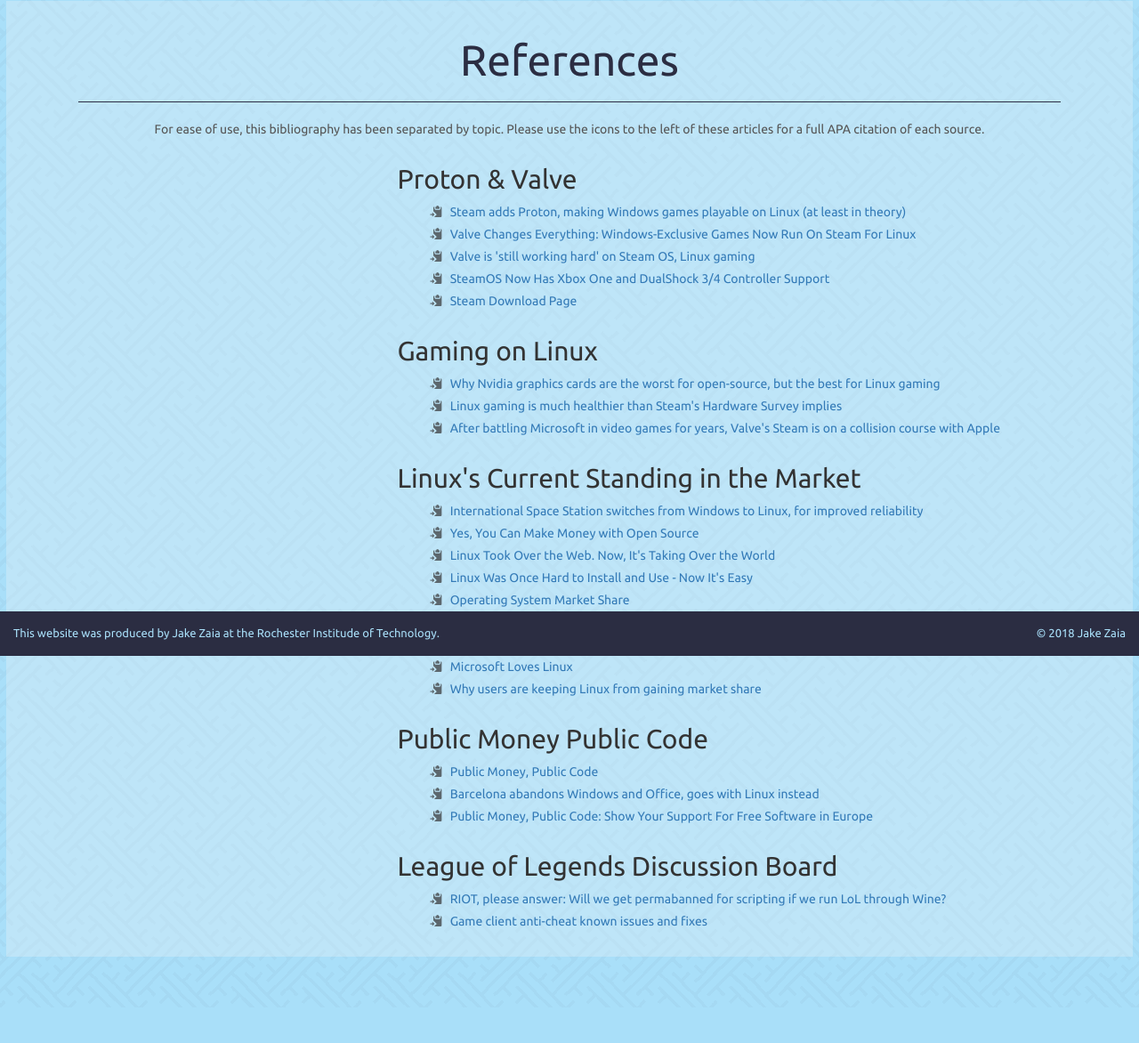
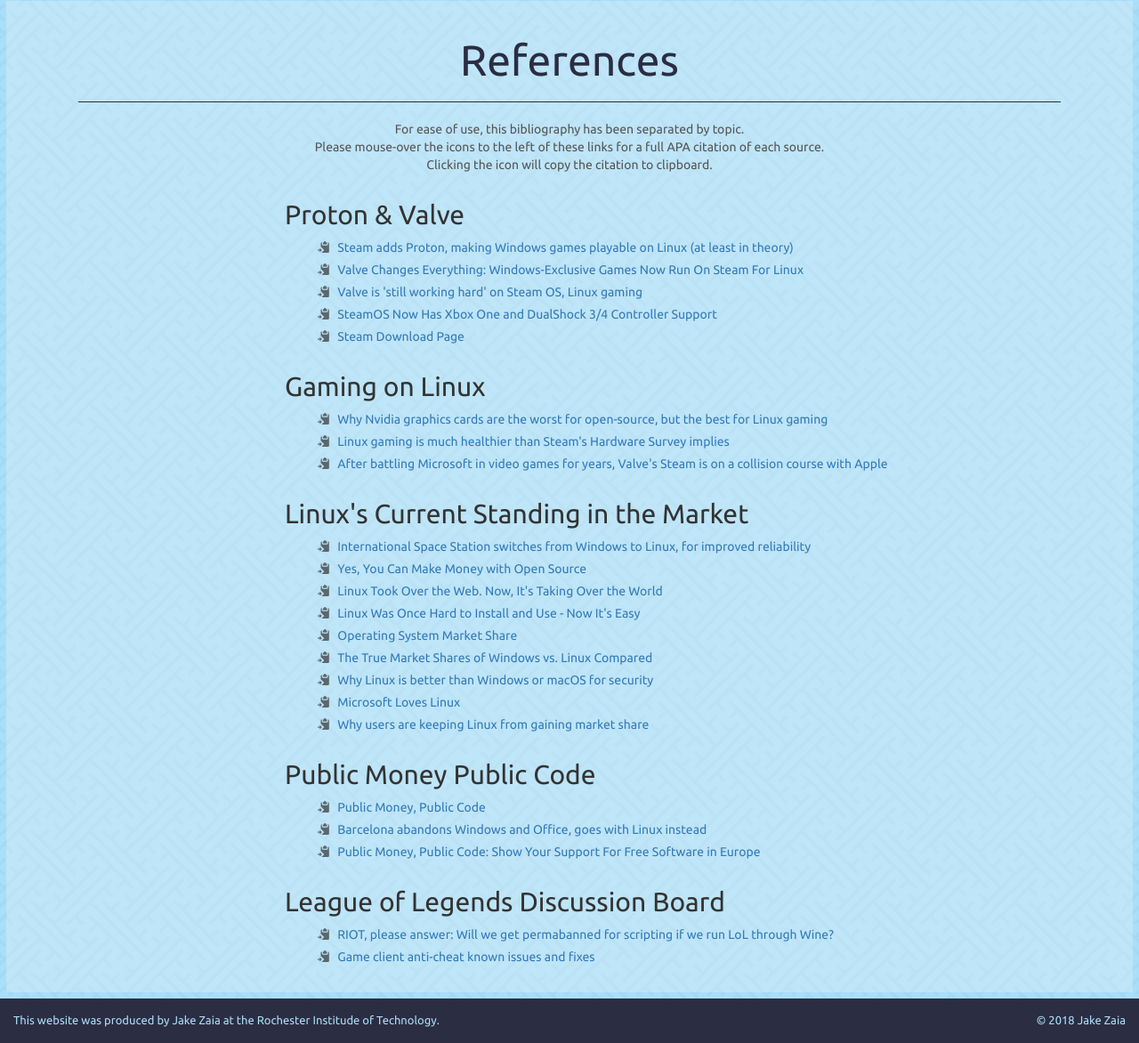
Before and after one commit to jzaia18/IGME110-Website, a plain HTML site: page references.html in a window 1280 px wide. Shown: the part 63-1235 px from the top of the page at 89% size. Before the commit the page ends 1195 px from the top, so only its background shows below. Drawn offline with nearby package versions, Linux system fonts and the light colour scheme.

Commit message:
Small changes

```diff
--- a/references.html
+++ b/references.html
@@ -42,19 +42,23 @@
       <hr>
 
       <p id="references-desc">
-        For ease of use, this bibliography has been separated by topic. Please use the icons to the left of these articles for a full APA citation of each source.
+        For ease of use, this bibliography has been separated by topic.
+	<br />
+	Please mouse-over the icons to the left of these links for a full APA citation of each source.
+	<br />
+	Clicking the icon will copy the citation to clipboard.
       </p>
 
       <table class="image-text-pair">
         <tr>
-          <td class="itp-image">
+          <td class="itp-img">
             <!-- <img src="static/img/references/steamforlinux.jpg" alt="Steam for Linux Logo" /> -->
           </td>
           <td class="itp-p">
             <h2> Proton & Valve </h2>
             <ul class="references-list">
               <li>
-                <i class="glyphicon glyphicon-copy"  title="Dingman, H. (2018, August 21). Steam adds Proton, making Windows games playable on Linux (at least in theory). Retrieved from https://www.pcworld.com/article/3299641/gaming/steam-adds-proton-making-windows-games-playable-on-linux.html"></i>
+                <i class="glyphicon glyphicon-copy" title="Dingman, H. (2018, August 21). Steam adds Proton, making Windows games playable on Linux (at least in theory). Retrieved from https://www.pcworld.com/article/3299641/gaming/steam-adds-proton-making-windows-games-playable-on-linux.html"></i>
                 <a href="https://www.pcworld.com/article/3299641/gaming/steam-adds-proton-making-windows-games-playable-on-linux.html">Steam adds Proton, making Windows games playable on Linux (at least in theory)</a>
               </li>
               <li>
@@ -78,7 +82,7 @@
         </tr>
 
         <tr>
-          <td class="itp-image">
+          <td class="itp-img">
             <!-- <img src="static/img/references/gamecontroller.svg" alt="Game Controller Icon" /> -->
           </td>
           <td class="itp-p">
@@ -101,7 +105,7 @@
         </tr>
 
         <tr>
-          <td class="itp-image">
+          <td class="itp-img">
           </td>
           <td class="itp-p">
             <h2> Linux's Current Standing in the Market </h2>
@@ -147,7 +151,7 @@
         </tr>
 
         <tr>
-          <td class="itp-image">
+          <td class="itp-img">
           </td>
           <td class="itp-p">
             <h2> Public Money Public Code </h2>
@@ -169,7 +173,7 @@
         </tr>
 
         <tr>
-          <td class="itp-image">
+          <td class="itp-img">
           </td>
           <td class="itp-p">
             <h2> League of Legends Discussion Board </h2>
--- a/static/css/base.css
+++ b/static/css/base.css
@@ -46,11 +46,11 @@ body {
 }
 
 .itp-img {
-    width: 20%;
+    width: 20vw;
 }
 
 .itp-p {
-    width: 70%;
+    width: 70vw;
 }
 
 .itp-p-left {
@@ -81,7 +81,6 @@ h1 {
 }
 
 footer {
-    position: sticky;
     padding: 15px;
     font-size: 13px;
     height: 50px;
```
